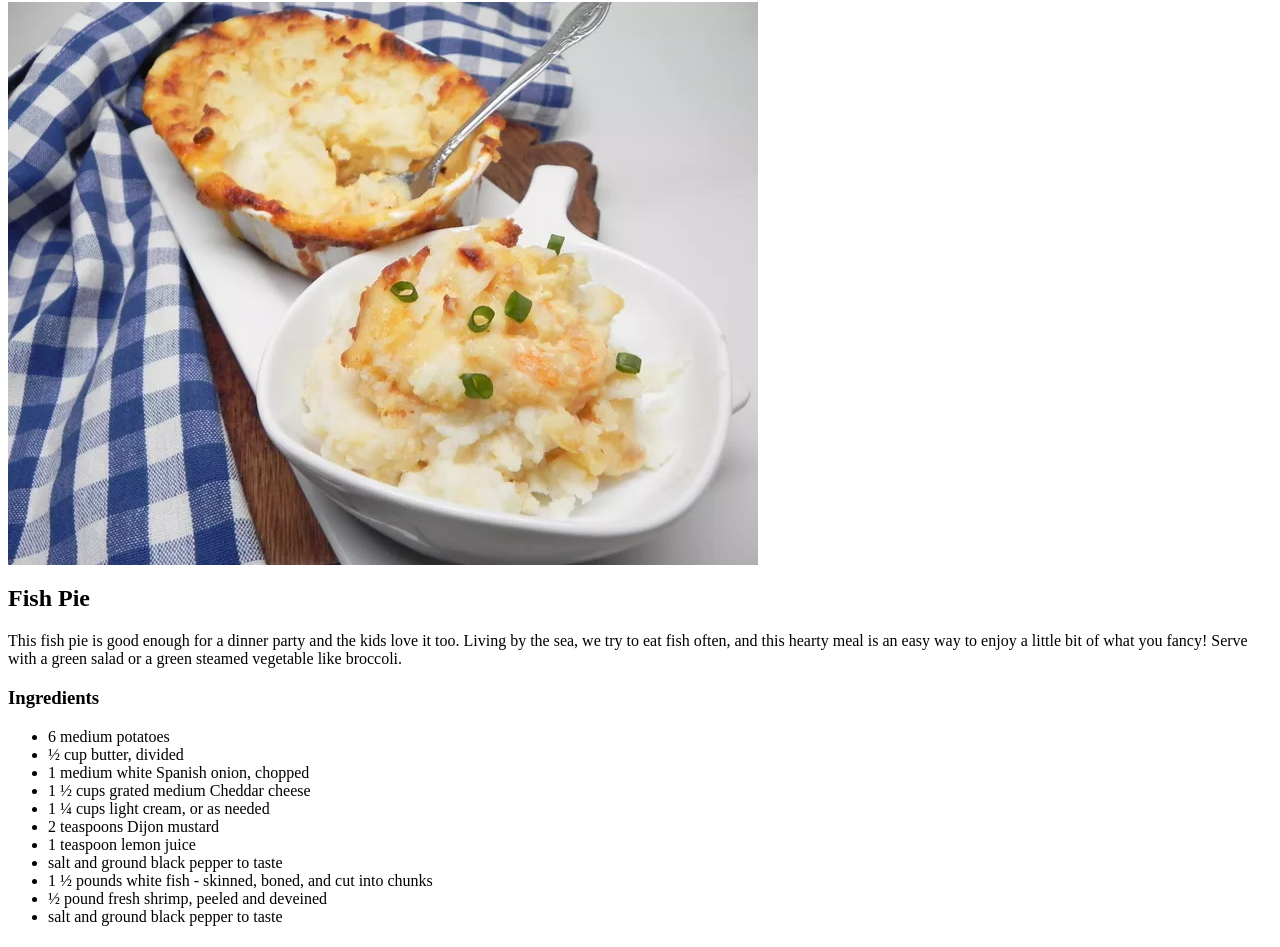
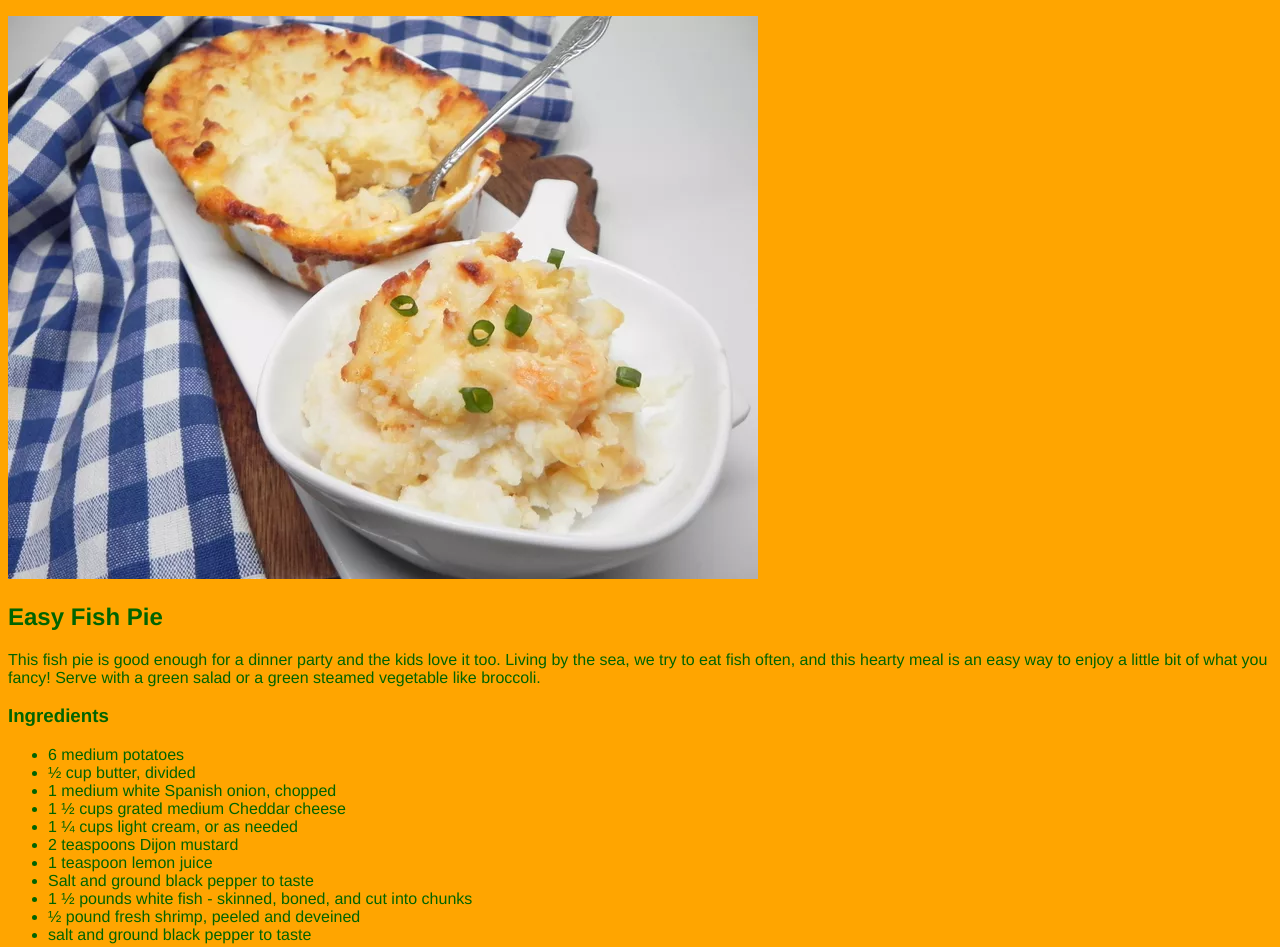
Before and after one commit to CodeCara/odin-recipes, a plain HTML site: page recipes/fishpie.html in a window 1280 px wide. Shown: the part 64-1011 px from the top of the page. Drawn offline with Linux system fonts and the light colour scheme.

Commit message:
Basic styling for project as required for assignment

```diff
--- a/recipes/fishpie.html
+++ b/recipes/fishpie.html
@@ -1,7 +1,17 @@
-<h1>Fish Pie</h1>
+<!DOCTYPE html>
+<html lang="en">
+<head>
+    <meta charset="UTF-8">
+    <meta name="viewport" content="width=device-width, initial-scale=1.0">
+    <title>Fish Pie</title>
+    <link rel="stylesheet" href="../styles.css">
+</head>
+<body>
+
+    <h1>Fish Pie</h1>
 
 <img src = "../images/fishpie.webp" alt = "Picture of Fish Pie">
-<h2>Fish Pie</h2>
+<h2>Easy Fish Pie</h2>
 <p>This fish pie is good enough for a dinner party and the kids love it too. Living by the sea, we try to eat fish often, and this hearty meal is an easy way to enjoy a little bit of what you fancy! Serve with a green salad or a green steamed vegetable like broccoli.</p>
 <h3>Ingredients</h3>
 <ul>
@@ -12,7 +22,7 @@
     <li>1 ¼ cups light cream, or as needed</li>
     <li>2 teaspoons Dijon mustard</li>
     <li>1 teaspoon lemon juice</li>
-    <li>salt and ground black pepper to taste</li>
+    <li>Salt and ground black pepper to taste</li>
     <li>1 ½ pounds white fish - skinned, boned, and cut into chunks</li>
     <li>½ pound fresh shrimp, peeled and deveined</li>
     <li>salt and ground black pepper to taste</li>
@@ -26,3 +36,6 @@
     <li>Scoop flesh out of baked potatoes and place into a large bowl; discard the skins. Add remaining 1/4 cup butter; season with salt and pepper. Mash with a fork until butter has melted and potatoes are smooth. Spread mashed potatoes evenly over fish.</li>
     <li>Return to the oven and bake until sauce is bubbling and potato topping is golden brown, about 55 minutes.</li>
 </ol>
+
+</body>
+</html>
--- /dev/null
+++ b/styles.css
@@ -0,0 +1,5 @@
+* {
+    font-family:'Franklin Gothic Medium', 'Arial Narrow', Arial, sans-serif;
+color: darkgreen;
+background-color: orange;
+}
```
Also changed, not shown: index.html (+3 -1 lines), recipes/colcannon.html (+14 -2 lines), recipes/irishstew.html (+16 -0 lines), 1 other file.
